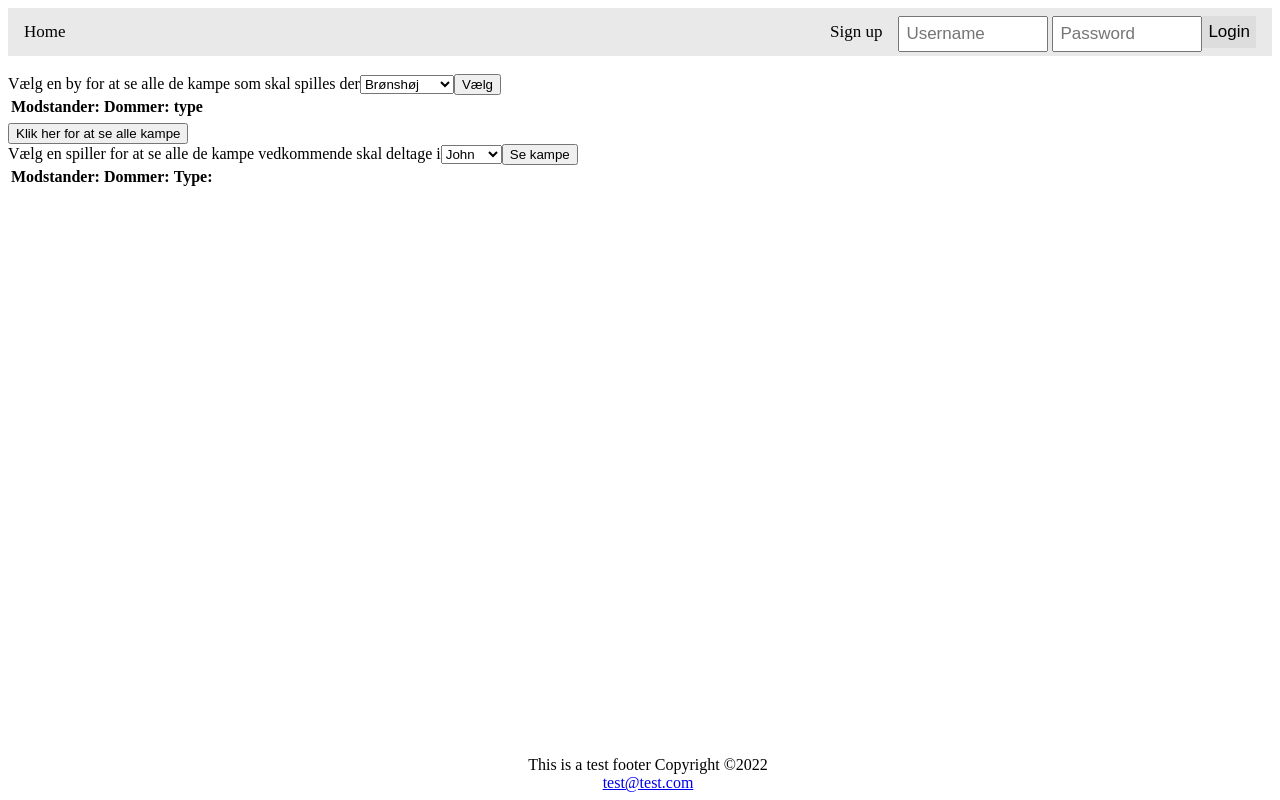
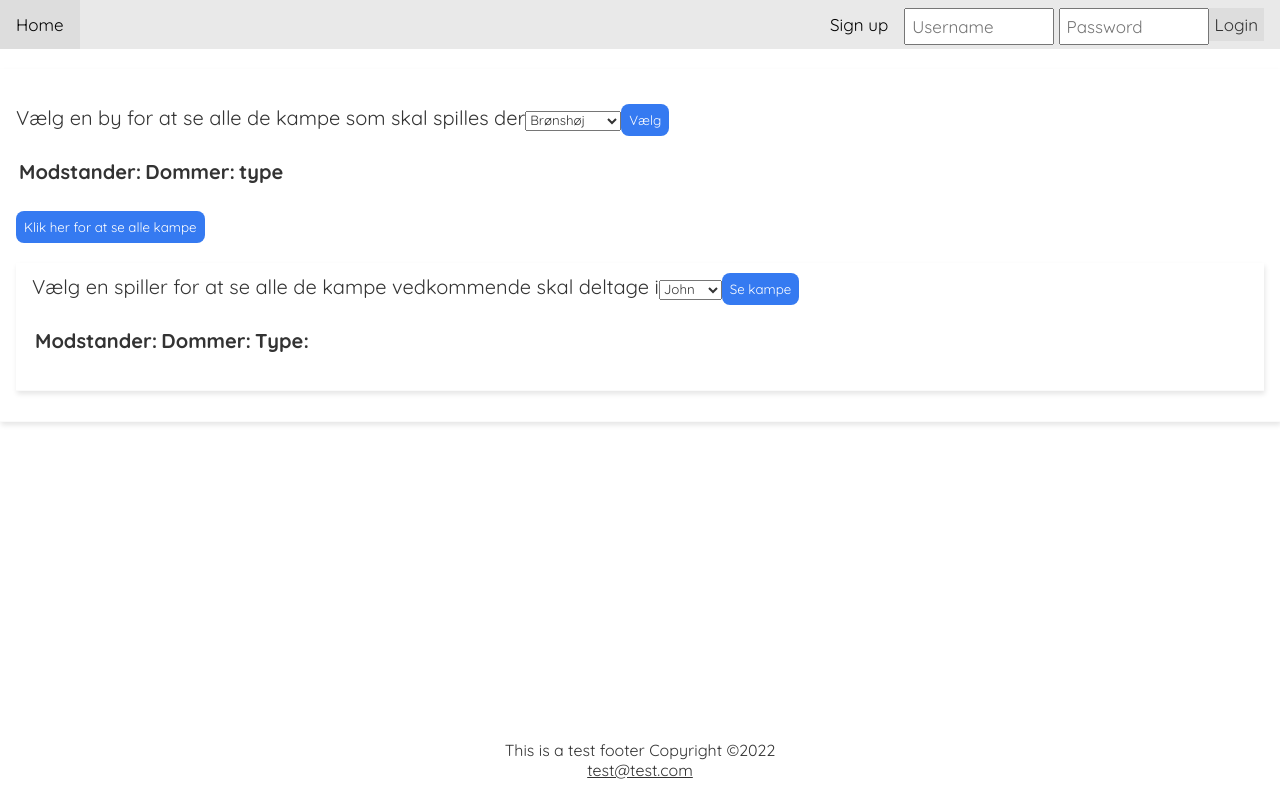
Before and after one commit to DenisPedersen/eksamen2023frontend, a React (Vite) app: page /match in a window 1280 px wide. Built offline with nearby package versions, Linux system fonts and the light colour scheme.

Commit message:
har sminket liget

```diff
--- a/src/components/EditLocation.jsx
+++ b/src/components/EditLocation.jsx
@@ -59,7 +59,7 @@ const EditLocation = () => {
 
 
   return (
-    <div>
+    <div className='create'>
        {/*  <div>
            {!showForm &&
       <button className='show-edit-form' onClick={onClick}>Rediger lokation</button> }
--- a/src/components/EditMatch.jsx
+++ b/src/components/EditMatch.jsx
@@ -37,7 +37,7 @@ const EditMatch = () => {
       }
 
   return (
-    <div>
+    <div className='create'>
 <div>
            {!showForm &&
       <button className='show-edit-form' onClick={onClick}>Opret ny kamp</button> }
--- a/src/components/EditPlayer.jsx
+++ b/src/components/EditPlayer.jsx
@@ -12,6 +12,8 @@ const EditPlayer = ({onChange}) => {
     const [player, setPlayer] = useState(initialPlayer);
     const navigate = useNavigate()
     const [changeOccured, setChangeOccured] = useState(false)
+    const [showForm, setShowForm] = useState(false)
+
 
 
     const handleSubmit = (e) => {
@@ -37,11 +39,20 @@ const EditPlayer = ({onChange}) => {
         ApiPost('player/', setPlayer, player)
         navigate('/')
     }
+    const onClick = () => {
+        setShowForm(!showForm)
+      }
+
 
 
   return (
-    <div className='edit-player'>
-        <h2>Her kan du oprette en ny spiller.</h2>
+    <div className='create'>
+        <div>
+    {!showForm &&
+    <button className='show-edit-form' onClick={onClick}>Opret ny spiller</button>}
+    </div>
+    {showForm &&
+  <div>
         <form onSubmit={handleSubmit}>
             <label>Navn: </label>
             <input type="text"
@@ -68,7 +79,8 @@ const EditPlayer = ({onChange}) => {
             <button>Tilføj spiller</button>
         </form>
 
-
+</div>
+    }
 
     </div>
   )
--- a/src/components/Home.jsx
+++ b/src/components/Home.jsx
@@ -1,9 +1,10 @@
 import React from 'react'
 import Player from './Player'
+import "../styles/Home.css"
 
 const Home = () => {
   return (
-    <div>
+    <div className='home'>
         <h3>Log ind i toppen for at tilgå menuerne</h3>
 
     </div>
--- a/src/components/Match.jsx
+++ b/src/components/Match.jsx
@@ -11,6 +11,8 @@ const Match = ({match}) => {
     const [selectedMatch, setSelectedMatch] = useState(0)
     const [location, setLocation] = useState()
     const [updatedMatch, setUpdatedMatch] = useState(match)
+    const [showForm, setShowForm] = useState(false)
+
 
     const getMatches = () => {
         ApiGet("match", setMatches)
@@ -23,10 +25,13 @@ const Match = ({match}) => {
         const id = selectedMatch.id
         ApiGet("match/location/" + selectedMatch, setMatchesOnLocation)
       }
+      const onClick = () => {
+        setShowForm(!showForm)
+      }
 
 
   return (
-    <div>
+    <div className='details'>
     <br/>
 
         <label>
--- a/src/components/Player.jsx
+++ b/src/components/Player.jsx
@@ -15,7 +15,7 @@ const Player = () => {
       }
 
   return (
-    <div>
+    <div className='details'>
         <label>
           Vælg en spiller for at se alle de kampe vedkommende skal deltage i
        <select value={selectedPlayer} onChange={handleChange}>
--- a/src/styles/App.css
+++ b/src/styles/App.css
@@ -0,0 +1,102 @@
+@import url('https://fonts.googleapis.com/css2?family=Quicksand:wght@300;400;500;600;700&display=swap');
+
+
+
+* {
+  margin: 0;
+  font-family: "Quicksand";
+  color: #333;
+}
+.header {
+  padding: 20px;
+  display: flex;
+  align-items: center;
+  max-width: 600px;
+  margin: 0 auto;
+  border-bottom: 1px solid #f2f2f2;
+}
+.header h1 {
+  color: #357af1;
+}
+.header .links {
+  margin-left: auto;
+}
+.header a {
+  margin-left: 16px;
+  text-decoration: none;
+  padding: 6px;
+}
+.header a:hover {
+  color: #357af1;
+}
+.content {
+  max-width: 600px;
+  margin: 40px auto;
+  padding: 20px;
+}
+
+.details {
+  padding: 10px 16px;
+  margin: 20px 0;
+  border-bottom: 1px solid #fafafa;
+}
+.details {
+  box-shadow: 1px 3px 5px rgba(0,0,0,0.1);
+}
+.details {
+  font-size: 20px;
+  color: #357af1;
+  margin-bottom: 8px;
+}
+
+.details a{
+  text-decoration: none;
+}
+
+.details h2 {
+  font-size: 20px;
+  color: #357af1;
+  margin-bottom: 10px;
+}
+.details div {
+  margin: 20px 0;
+}
+.details button {
+  background: #357af1;
+  color: #fff;
+  border:0;
+  padding: 8px;
+  border-radius: 8px;
+  cursor: pointer;
+}
+
+.create {
+  max-width: 400px;
+  margin: 0 auto;
+  text-align: center;
+}
+.create label {
+  text-align: left;
+  display: block;
+}
+.create h2 {
+  font-size: 20px;
+  color: #357af1;
+  margin-bottom: 30px;
+}
+.create input, .create textarea, .create select {
+  width: 100%;
+  padding: 6px 10px;
+  margin: 10px 0;
+  border: 1px solid #ddd;
+  box-sizing: border-box;
+  display: block;
+}
+.create button {
+  background: #357af1;
+  color: #fff;
+  border: 0;
+  padding: 8px;
+  border-radius: 8px;
+  cursor: pointer;
+}
--- a/src/styles/Header.css
+++ b/src/styles/Header.css
@@ -98,4 +98,5 @@
 
   .username-header{
     margin-right: 15px;
+    margin-top: 14px;
   }
--- /dev/null
+++ b/src/styles/Home.css
@@ -0,0 +1,9 @@
+body.home {
+    background-image: url("https://img.freepik.com/free-photo/sports-tools_53876-138077.jpg?w=996&t=st=1673992082~exp=1673992682~hmac=a0911299ddea5d927f6a9a4eab8bb34590b23e3e4529da91ad8d53cc72296481");
+    background-repeat: no-repeat;
+    background-attachment: fixed;
+    background-position: center;
+    background-size: 85%;
+    background-color: #455de7;
+    background-blend-mode: hard-light
+}
```
